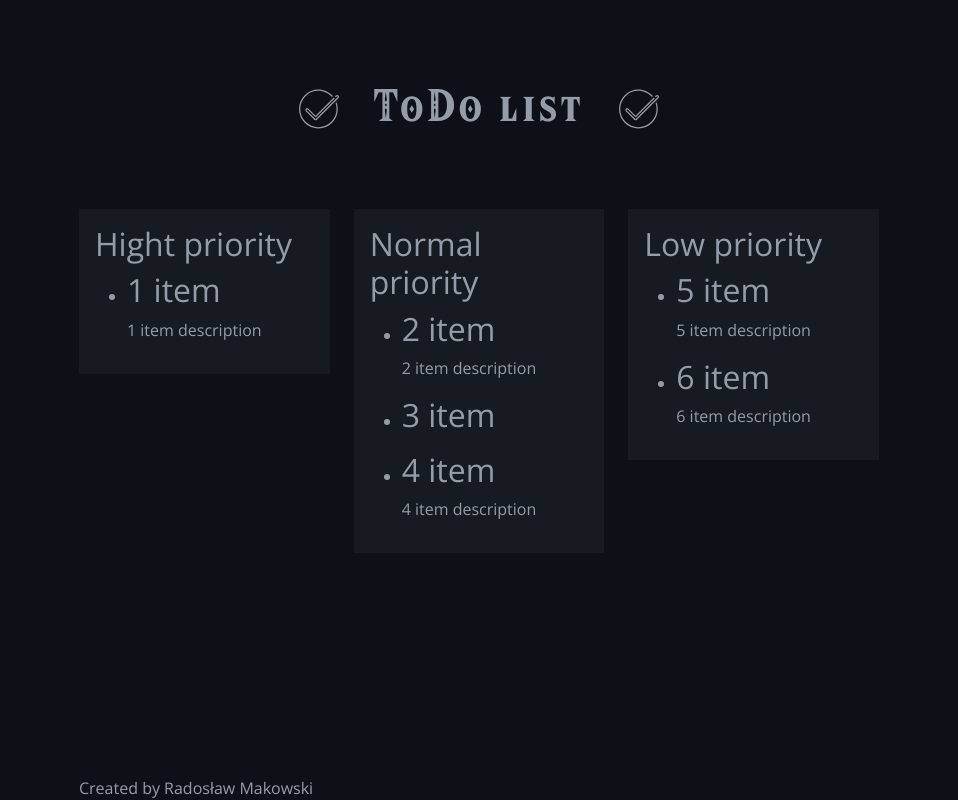
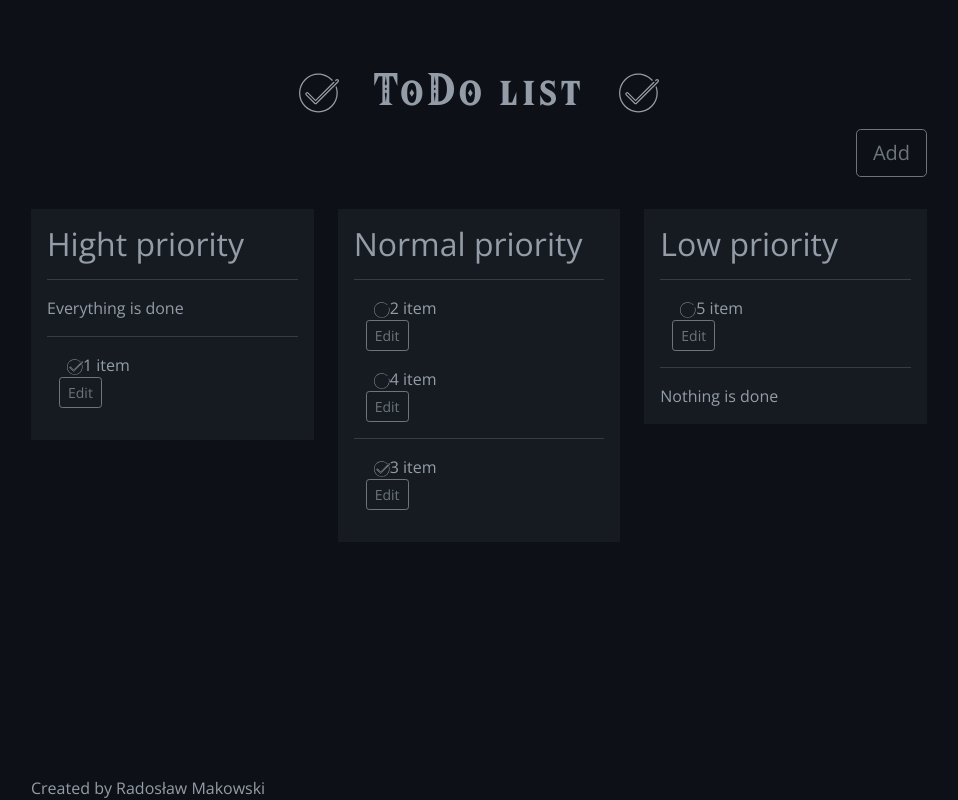
Before and after one commit to rmakowski/ToDo.UI, a Vue app: page / in a window 1280 px wide. Shown: the whole page, without its empty margins (161-1119 px from the left). Built offline with nearby package versions, Linux system fonts and the light colour scheme.

Commit message:
Improve main page

```diff
--- a/src/App.vue
+++ b/src/App.vue
@@ -7,13 +7,18 @@
 		</h1>
 	</header>
 	<div class="row">
-		<div class="col-4">
+		<div class="add-button">
+			<button type="button" class="btn btn-outline-secondary btn-lg">
+				Add
+			</button>
+		</div>
+		<div class="col-sm-12 col-md-4 col-lg-4">
 			<to-do-items :toDoItems="toDoList" :order="order" :priority="1" />
 		</div>
-		<div class="col-4">
+		<div class="col-sm-12 col-md-4 col-lg-4">
 			<to-do-items :toDoItems="toDoList" :order="order" :priority="2" />
 		</div>
-		<div class="col-4">
+		<div class="col-sm-12 col-md-4 col-lg-4">
 			<to-do-items :toDoItems="toDoList" :order="order" :priority="3" />
 		</div>
 	</div>
@@ -38,7 +43,7 @@ export default defineComponent({
 				name: "1 item",
 				description: "1 item description",
 				priority: 1,
-				isCompleted: false,
+				isCompleted: true,
 				createdDateUtc: "12:12:12 12/12/2012",
 				updatedDateUtc: "12:12:12 12/12/2012",
 			},
@@ -56,7 +61,7 @@ export default defineComponent({
 				name: "3 item",
 				description: null,
 				priority: 2,
-				isCompleted: false,
+				isCompleted: true,
 				createdDateUtc: "12:12:12 12/12/2012",
 				updatedDateUtc: "12:12:12 12/12/2012",
 			},
@@ -78,15 +83,6 @@ export default defineComponent({
 				createdDateUtc: "12:12:12 12/12/2012",
 				updatedDateUtc: "12:12:12 12/12/2012",
 			},
-			{
-				id: 6,
-				name: "6 item",
-				description: "6 item description",
-				priority: 3,
-				isCompleted: false,
-				createdDateUtc: "12:12:12 12/12/2012",
-				updatedDateUtc: "12:12:12 12/12/2012",
-			},
 		]);
 		const order = ref<OrderTerm>("id");
 		const handleClick = (term: OrderTerm) => {
--- a/src/assets/global.css
+++ b/src/assets/global.css
@@ -23,7 +23,7 @@ footer {
 
 header {
 	text-align: center;
-	margin-bottom: 5em;
+	margin-bottom: 1em;
 }
 
 .svg {
@@ -39,10 +39,17 @@ header {
 	background: #161b22;
 }
 
+.add-button {
+	display: flex;
+	justify-content: right;
+	align-items: right;
+	margin-bottom: 2em;
+}
+
 #app {
 	-webkit-font-smoothing: antialiased;
 	-moz-osx-font-smoothing: grayscale;
-	margin-top: 5em;
-	margin-left: 15em;
-	margin-right: 15em;
+	margin-top: 5%;
+	margin-left: 15%;
+	margin-right: 15%;
 }
--- a/src/components/ToDoItems.vue
+++ b/src/components/ToDoItems.vue
@@ -3,15 +3,75 @@
 		<h2 v-if="priority === 1">Hight priority</h2>
 		<h2 v-if="priority === 2">Normal priority</h2>
 		<h2 v-if="priority === 3">Low priority</h2>
-		<transition-group name="list" tag="ul">
-			<li v-for="toDoItem in orderedToDoItems" :key="toDoItem.id">
-				<h2>{{ toDoItem.name }}</h2>
-				<div class="description">
-					<p>
-						{{ toDoItem.description }}
-					</p>
+		<hr />
+		<transition-group name="list">
+			<div v-if="orderedToDoItems.length == 0">Everything is done</div>
+			<div v-for="toDoItem in orderedToDoItems" :key="toDoItem.id" v-else>
+				<div class="row" style="margin: 16px 0">
+					<div class="col-1">
+						<img
+							alt="Check mark"
+							src="../assets/check-mark.svg"
+							class="svg"
+							v-if="toDoItem.isCompleted"
+						/>
+						<img
+							alt="Check mark"
+							src="../assets/uncheck-mark.svg"
+							class="svg"
+							v-if="!toDoItem.isCompleted"
+						/>
+					</div>
+					<div class="col-8">
+						{{ toDoItem.name }}
+					</div>
+					<div class="col-3">
+						<button
+							type="button"
+							class="btn btn-outline-secondary btn-sm"
+						>
+							Edit
+						</button>
+					</div>
 				</div>
-			</li>
+			</div>
+		</transition-group>
+		<hr />
+		<transition-group name="list">
+			<div v-if="orderedDoneToDoItems.length == 0">Nothing is done</div>
+			<div
+				v-for="toDoItem in orderedDoneToDoItems"
+				:key="toDoItem.id"
+				v-else
+			>
+				<div class="row" style="margin: 16px 0">
+					<div class="col-1">
+						<img
+							alt="Check mark"
+							src="../assets/check-mark.svg"
+							class="svg"
+							v-if="toDoItem.isCompleted"
+						/>
+						<img
+							alt="Check mark"
+							src="../assets/uncheck-mark.svg"
+							class="svg"
+							v-if="!toDoItem.isCompleted"
+						/>
+					</div>
+					<div class="col-8">
+						{{ toDoItem.name }}
+					</div>
+					<div class="col-3">
+						<button
+							type="button"
+							class="btn btn-outline-secondary btn-sm"
+						>
+							Edit
+						</button>
+					</div>
+				</div>
+			</div>
 		</transition-group>
 	</div>
 </template>
@@ -40,52 +100,32 @@ export default defineComponent({
 		let orderedToDoItems = computed(() => {
 			return [
 				...props.toDoItems.filter(
-					(item) => item.priority === props.priority,
+					(item) =>
+						item.priority === props.priority && !item.isCompleted,
 				),
 			].sort((a: ToDoItem, b: ToDoItem) => {
 				return a[props.order] > b[props.order] ? 1 : -1;
 			});
 		});
-		return { orderedToDoItems };
+		let orderedDoneToDoItems = computed(() => {
+			return [
+				...props.toDoItems.filter(
+					(item) =>
+						item.priority === props.priority && item.isCompleted,
+				),
+			].sort((a: ToDoItem, b: ToDoItem) => {
+				return a[props.order] > b[props.order] ? 1 : -1;
+			});
+		});
+		return { orderedToDoItems, orderedDoneToDoItems };
 	},
 });
 </script>
 
 <style scoped>
-.job-list {
+.list {
 	max-width: 960px;
 	margin: 40px auto;
-}
-
-.job-list ul {
-	padding: 0;
-}
-
-.job-list li {
-	list-style-type: none;
-	background: white;
-	padding: 16px;
-	margin: 16px 0;
-	border-radius: 4px;
-}
-
-.job-list h2 {
-	margin: 0 0 10px;
-	text-transform: capitalize;
-}
-
-.salary {
-	display: flex;
-}
-
-.salary img {
-	width: 30px;
-}
-
-.salary p {
-	color: #17bf66;
-	font-weight: bold;
-	margin: 10px 4px;
 }
 
 .list-move {
```
Also changed, not shown: src/assets/uncheck-mark.svg (added).
